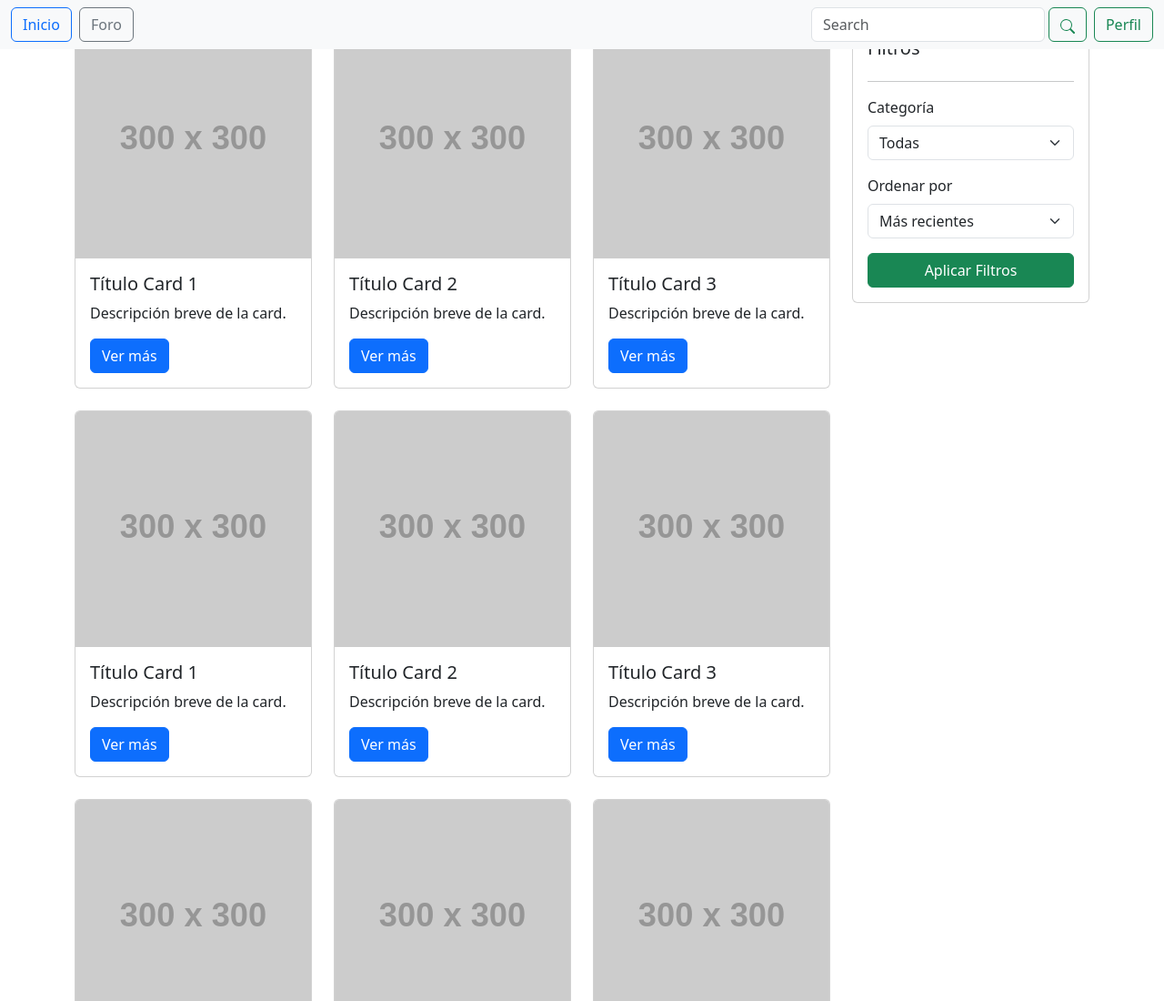
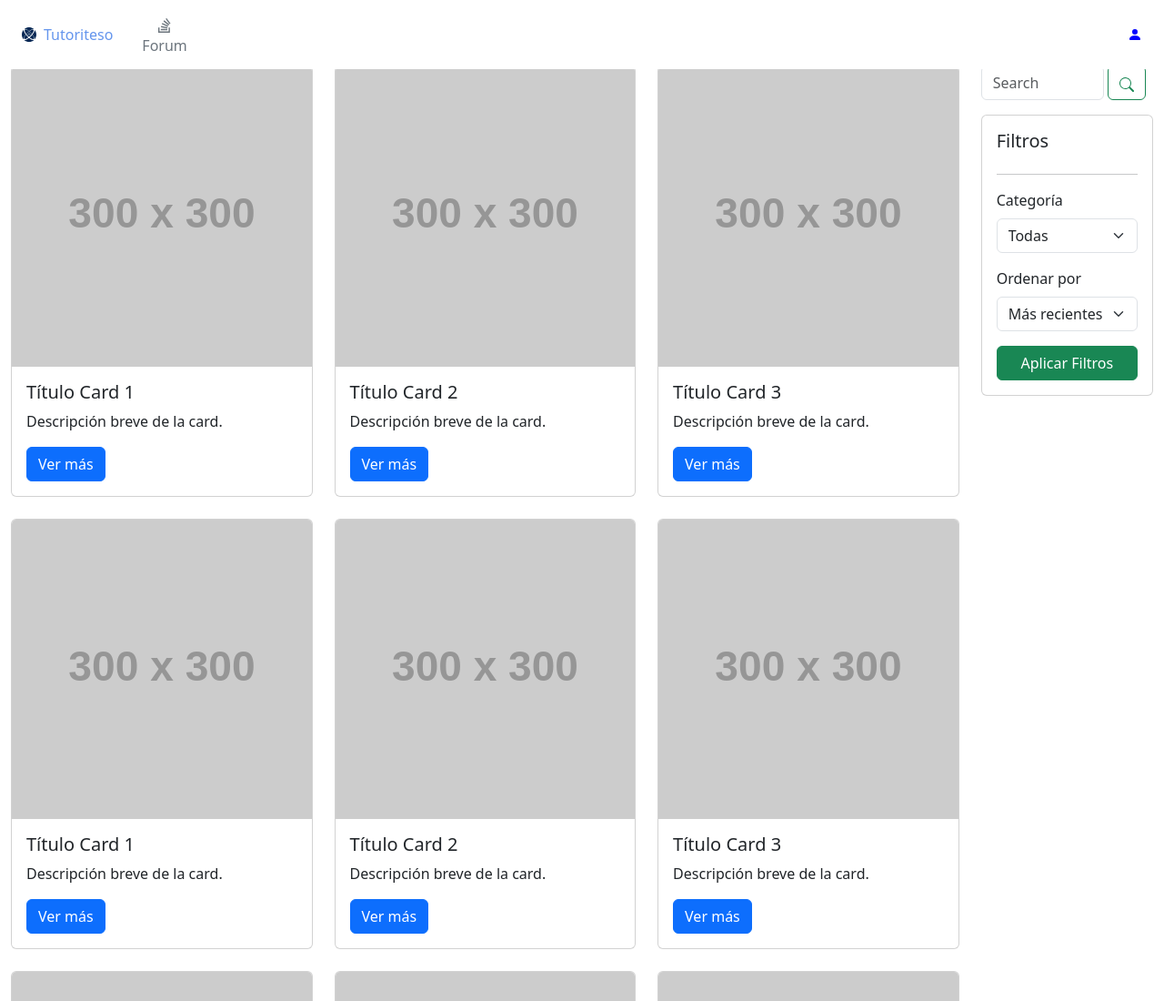
Before and after one commit to DRomothewriter/Tutoriteso, a plain HTML site: page vistas/index.html in a window 1280 px wide. Shown: the top 1100 px of the page at 91% size. Drawn offline with nearby package versions, Linux system fonts and the light colour scheme; placeholder pictures from the web are drawn by us.

Commit message:
Terminé la vista principal

```diff
--- a/vistas/index.html
+++ b/vistas/index.html
@@ -11,36 +11,53 @@
     <title>Tutoriteso</title>
 </head>
 <body>
-
-  <nav class="navbar navbar-expand-lg navbar-light fixed-top bg-light">
+<div>
+    <nav class="navbar navbar-expand-lg navbar-light fixed-top bg-white">
         <div class="container-fluid w-100 d-flex justify-content-between">
             <!-- Contenedor para los botones alineados a la izquierda -->
+            <div class="d-flex">
 
-        <div class="d-flex">
-            <a class="btn btn-outline-primary me-2" href="index.html">Inicio</a>
-            <a class="btn btn-outline-secondary" href="foro.html">Foro</a>
+                <a class="btn btn-outline-primary align-middle me-2 d-flex align-items-center" href="index.html"
+                style="border-radius: 20px; color: cornflowerblue; border: none; transition: background-color 0.3s;"
+                onmouseover="this.style.backgroundColor='#c1c1e0'; this.style.color='white';"
+                onmouseout="this.style.backgroundColor='transparent'; this.style.color='rgb(100,149,237)';">
+                    <img src="Logo_del_ITESO.svg" alt="Icono" width="16" height="16" class="me-2">
+                    <div>Tutoriteso</div>
+                </a>
+
+                <a class="btn btn-outline-secondary" href="foro.html"
+                style="border-radius: 20px; border: none; transition: background-color 0.3s;">
+                    <svg xmlns="http://www.w3.org/2000/svg" width="16" height="16" fill="currentColor" class="bi bi-stack-overflow" viewBox="0 0 16 16">
+                        <path d="M12.412 14.572V10.29h1.428V16H1v-5.71h1.428v4.282z"/>
+                        <path d="M3.857 13.145h7.137v-1.428H3.857zM10.254 0 9.108.852l4.26 5.727 1.146-.852zm-3.54 3.377 5.484 4.567.913-1.097L7.627 2.28l-.914 1.097zM4.922 6.55l6.47 3.013.603-1.294-6.47-3.013zm-.925 3.344 6.985 1.469.294-1.398-6.985-1.468z"/>
+                      </svg>
+                      <div>Forum</div>
+                </a>
             </div>
 
+
     <div class="d-flex  align-items-center ms-auto">
-        <form class="d-flex " role="search">
-            <input class="form-control me-1" type="search" placeholder="Search" aria-label="Search">
-            <button class="btn btn-outline-success me-2" type="submit"><i class="bi bi-search"><svg xmlns="http://www.w3.org/2000/svg" width="16" height="16" fill="currentColor" class="bi bi-search" viewBox="0 0 16 16">
-                <path d="M11.742 10.344a6.5 6.5 0 1 0-1.397 1.398h-.001q.044.06.098.115l3.85 3.85a1 1 0 0 0 1.415-1.414l-3.85-3.85a1 1 0 0 0-.115-.1zM12 6.5a5.5 5.5 0 1 1-11 0 5.5 5.5 0 0 1 11 0"/>
-            </svg></i></button>
-        </form>
+
 
 
         <!-- Botón de perfil alineado a la derecha -->
-        <a class="btn btn-outline-success ms-auto" href="perfil.html">Perfil</a>
+        <a class="btn btn-outline-success align-items-center align-middle ms-auto"
+        style="border-radius: 20px; border: none; transition: background-color 0.3s; padding-bottom: 10px;"
+        onmouseover="this.style.backgroundColor='#c1c1e0'; this.style.color='white';"
+        onmouseout="this.style.backgroundColor='transparent'; this.style.color='green';"
+        href="perfil.html"><svg xmlns="http://www.w3.org/2000/svg" width="16" height="16" fill="blue" class="bi bi-person-fill" viewBox="0 0 16 16">
+            <path d="M3 14s-1 0-1-1 1-4 6-4 6 3 6 4-1 1-1 1zm5-6a3 3 0 1 0 0-6 3 3 0 0 0 0 6"/>
+          </svg></a>
     </div>
     </div>
     </nav>
-
-    <div class="container mt-4">
+    <br>
+    <div class="mt-5">
+        <div class="container-fluid">
         <div class="row">
             <!-- Sección de Cards -->
-          <div class="col-lg-9">
-              <div class="row row-cols-1 row-cols-md-2 row-cols-lg-3 g-4">
+            <div class="col-lg-10">
+                <div class="row row-cols-1 row-cols-md-2 row-cols-lg-3 g-4 ">
                     <!-- Card 1 -->
                     <div class="col">
                         <div class="card">
@@ -273,8 +290,14 @@
             </div>
             <br>
             <!-- Columna de Filtros -->
-          <div class="col-lg-3">
-              <div class="card p-3">
+            <div class="col-lg-2">
+                <form class="d-flex " role="search">
+                    <input class="form-control me-1" type="search" placeholder="Search" aria-label="Search">
+                    <button class="btn btn-outline-success me-2" type="submit"><i class="bi bi-search"><svg xmlns="http://www.w3.org/2000/svg" width="16" height="16" fill="currentColor" class="bi bi-search" viewBox="0 0 16 16">
+                        <path d="M11.742 10.344a6.5 6.5 0 1 0-1.397 1.398h-.001q.044.06.098.115l3.85 3.85a1 1 0 0 0 1.415-1.414l-3.85-3.85a1 1 0 0 0-.115-.1zM12 6.5a5.5 5.5 0 1 1-11 0 5.5 5.5 0 0 1 11 0"/>
+                    </svg></i></button>
+                </form>
+                <div class="card p-3 mt-3">
                     <h5>Filtros</h5>
                     <hr>
                     <label for="categoria" class="form-label">Categoría</label>
@@ -295,6 +318,8 @@
             </div>
         </div>
         </div>
+    </div>
+</div>
 
 
     <script src="https://cdn.jsdelivr.net/npm/bootstrap@5.3.3/dist/js/bootstrap.bundle.min.js" integrity="sha384-YvpcrYf0tY3lHB60NNkmXc5s9fDVZLESaAA55NDzOxhy9GkcIdslK1eN7N6jIeHz" crossorigin="anonymous"></script>
```
Also changed, not shown: vistas/Logo_del_ITESO.svg (added). Lines whose indentation alone changed are shown as unchanged.
